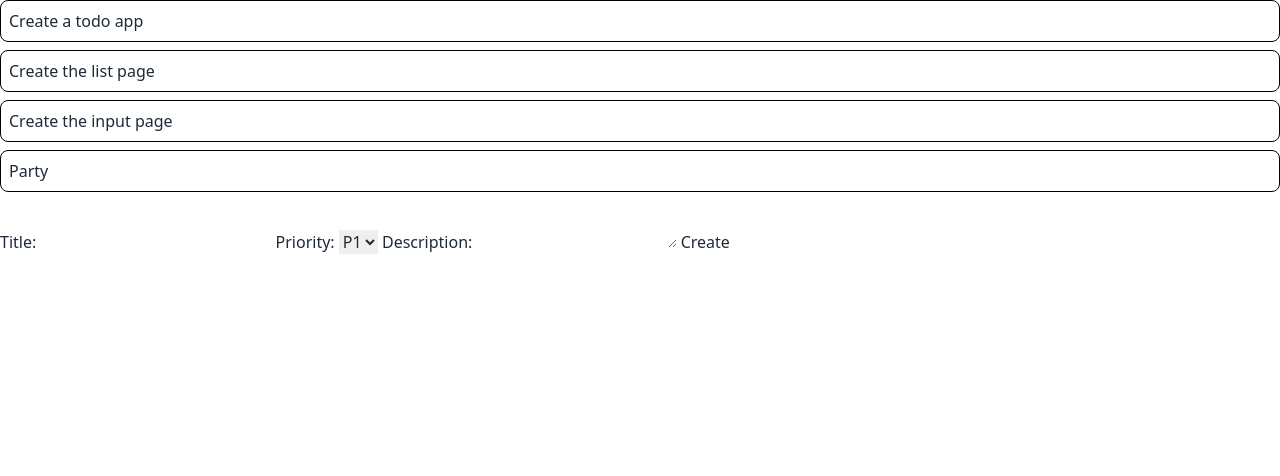
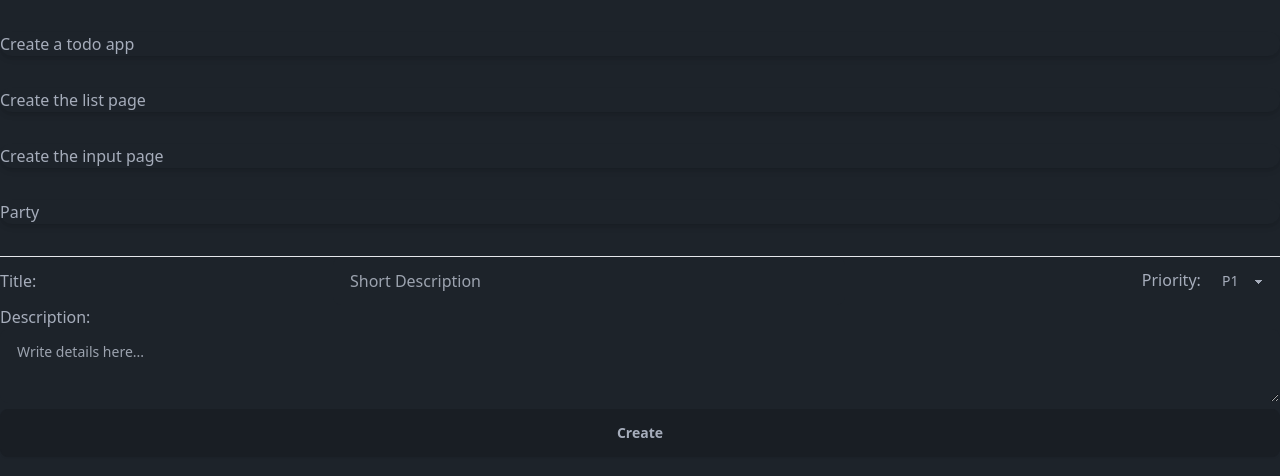
Before and after one commit to mwidman/pomolist, a SvelteKit app in the folder pomolist-frontend/: page /todos/list in a window 1280 px wide. Shown: the top 476 px of the page. Built offline with nearby package versions, Linux system fonts and the light colour scheme.

Commit message:
style: Basic styling with dark mode.

```diff
--- a/pomolist-frontend/src/routes/+page.svelte
+++ b/pomolist-frontend/src/routes/+page.svelte
@@ -1,2 +1 @@
-<h1>Welcome to SvelteKit</h1>
-<p>Visit <a href="https://kit.svelte.dev">kit.svelte.dev</a> to read the documentation</p>
+<h1 class="text-center text-3xl font-bold underline">Welcome to PomoList</h1>
--- a/pomolist-frontend/src/routes/todos/list/+page.svelte
+++ b/pomolist-frontend/src/routes/todos/list/+page.svelte
@@ -4,37 +4,31 @@
 
 <ul>
 {#each data.todos as todo}
-    <li><a href='/todos/{todo.id}'>{todo.title}</a></li>
+    <li class="card w-full shadow-md my-8"><a href='/todos/{todo.id}'>{todo.title}</a></li>
 {/each}
 </ul>
 
+<hr class="w-full" />
 <form method="POST" action="?/create">
-    <label>
-        Title:
-        <input name="title" type="text" required />
-    </label>
+    <div class="flex flex-row justify-between items-center">
+        <label class="w-1/36" for="todo-title">Title:</label>
+        <input id="todo-title" class="inline-block input w-full max-w-lg" name="title" type="text" required placeholder="Short Description" />
         <label>
             Priority:
-        <select name="priority">
+            <select class="select" name="priority">
                 <option value="1">P1</option>
                 <option value="2">P2</option>
                 <option value="3">P3</option>
                 <option value="4">P4</option>
             </select>
         </label>
+        </div>
     <label>
         Description:
-        <textarea name="description"></textarea>
+        <textarea class="textarea w-full" name="description" placeholder="Write details here..."></textarea>
     </label>
-    <button type="submit">Create</button>
+    <button class="btn w-full" type="submit">Create</button>
 </form>
 
-<style>
-    li {
-        list-style: none;
-        border-radius: 0.5em;
-        border: 1px solid #000;
-        padding: 0.5em;
-        margin-bottom: 0.5em;
-    }
+<style lang="postcss">
 </style>
--- a/pomolist-frontend/tailwind.config.js
+++ b/pomolist-frontend/tailwind.config.js
@@ -5,4 +5,7 @@ export default {
     extend: {},
   },
   plugins: [require("daisyui")],
+  daisyui: {
+    themes: ['dark']
+  }
 }
```
Lines whose indentation alone changed are shown as unchanged.
